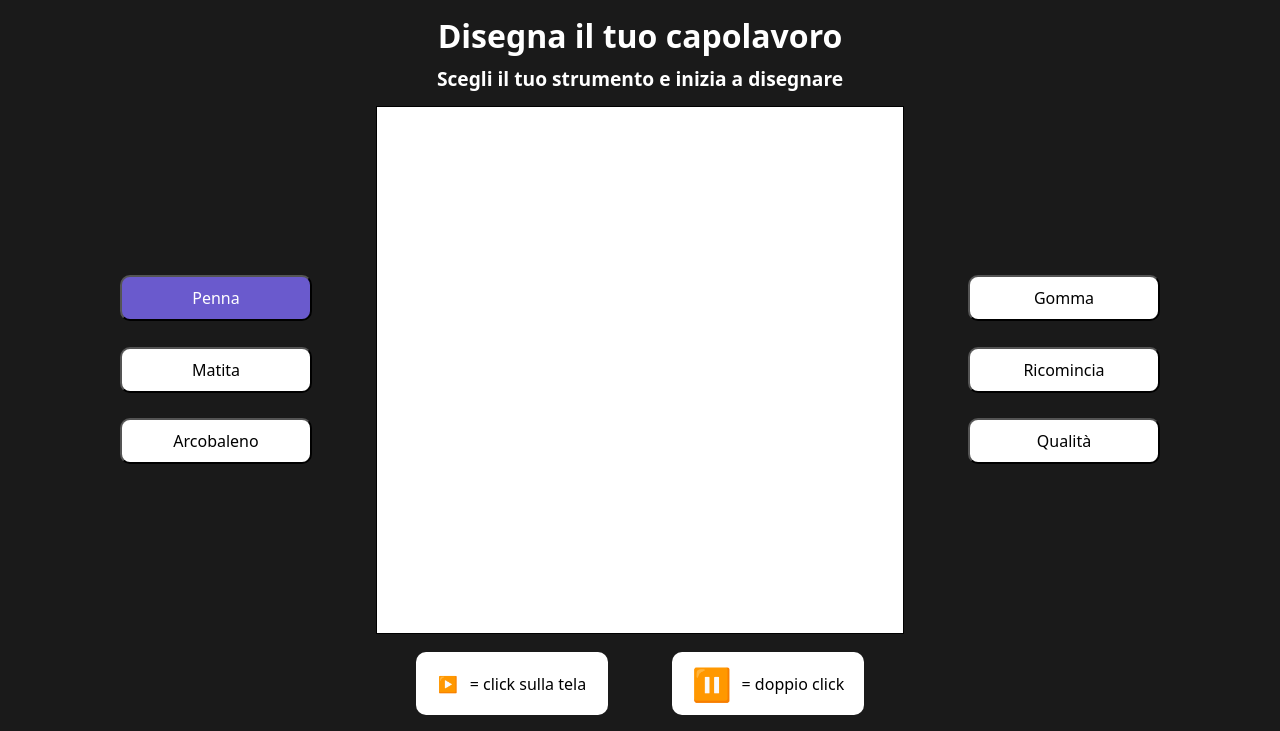
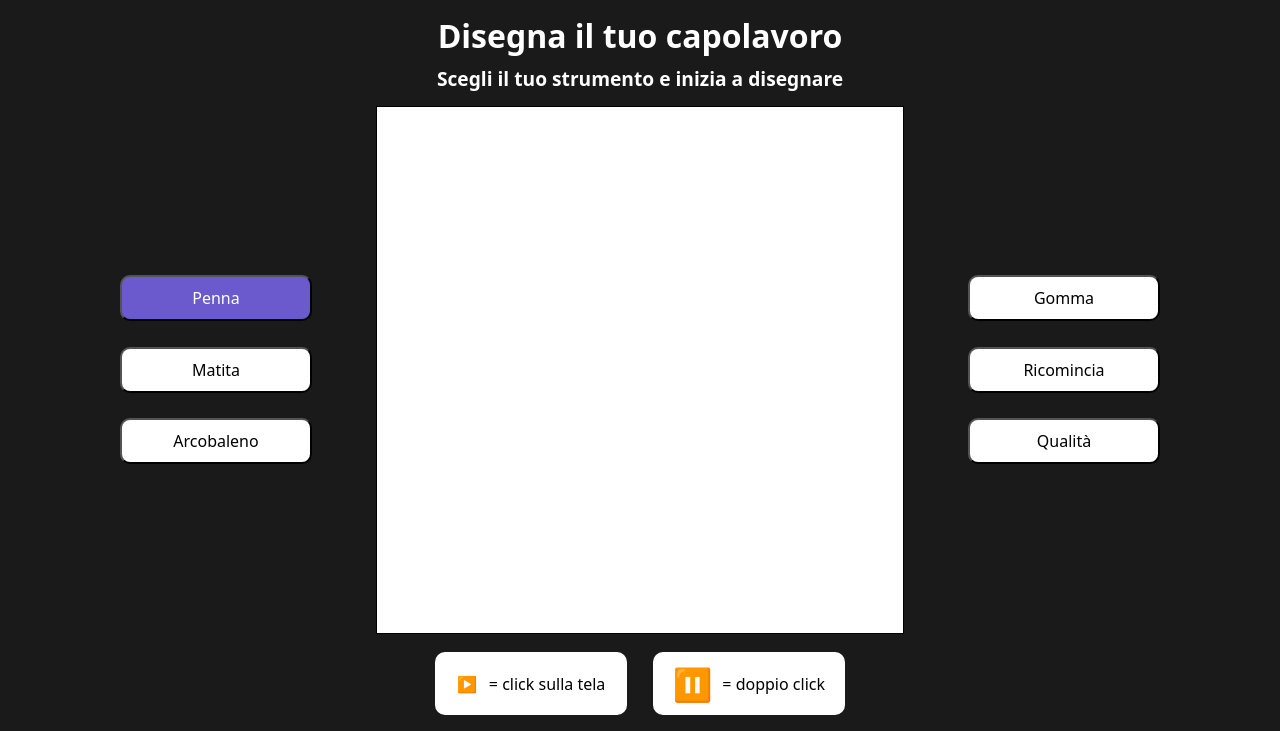
Before and after one commit to thruma17/top-etch-a-sketch, a plain HTML site: page index.html in a window 1280 px wide. Shown: the top 731 px of the page. Drawn offline with Linux system fonts and the light colour scheme.

Commit message:
Minor css changes

```diff
--- a/style.css
+++ b/style.css
@@ -74,7 +74,7 @@ button {
 
 .instructions {
   display: flex;
-  gap: 5vw;
+  gap: 2vw;
 }
 
 .instructions p {
```
